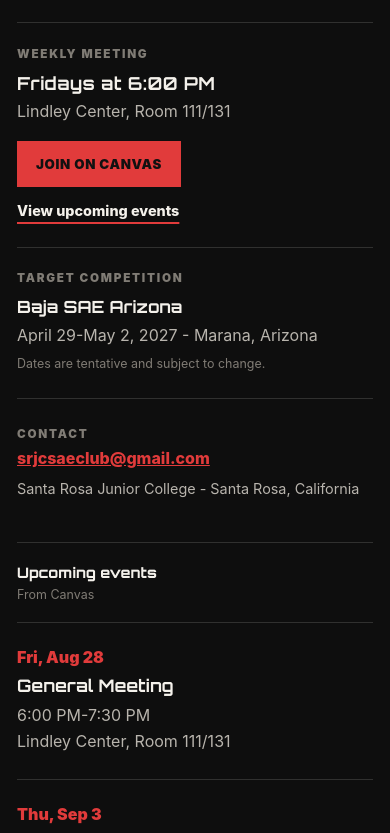
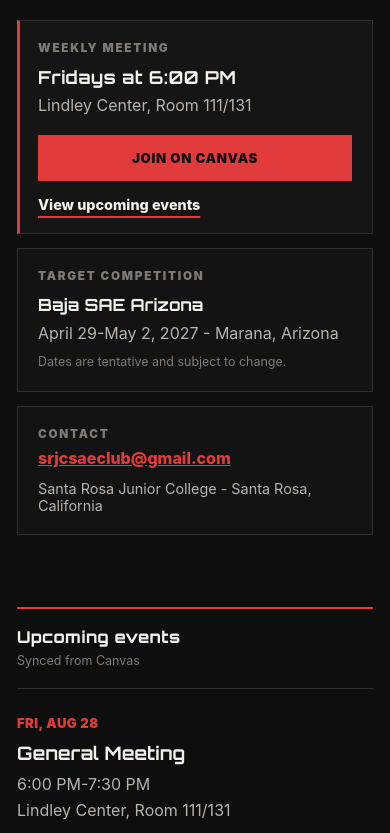
Before and after one commit to SRJC-Baja-SAE/srjc-baja-website, a React (Vite) app: page / in a window 390 px wide. Shown: the part 7160-7993 px from the top of the page. Built offline with nearby package versions, Linux system fonts and the light colour scheme.

Commit message:
fix: clarify mobile calendar hierarchy

```diff
--- a/src/App.tsx
+++ b/src/App.tsx
@@ -363,7 +363,7 @@
             <section className="calendar-events" id="events" aria-labelledby="events-heading">
               <div className="calendar-events-heading">
                 <h3 id="events-heading">Upcoming events</h3>
-                <small>From Canvas</small>
+                <small>Synced from Canvas</small>
               </div>
               {upcomingEvents.length > 0 ? (
                 <ol className="calendar-event-list">
--- a/src/styles.css
+++ b/src/styles.css
@@ -1355,9 +1355,53 @@
     max-width: 100%;
   }
 
+  .calendar-layout {
+    gap: 72px;
+  }
+
+  .meeting-block,
+  .competition-target,
+  .contact-block {
+    padding: 20px;
+    background: #131313;
+    border: 1px solid var(--line);
+  }
+
+  .meeting-block {
+    margin-top: 32px;
+    padding-left: 18px;
+    background: #151515;
+    border-left: 3px solid var(--accent);
+  }
+
+  .competition-target,
+  .contact-block {
+    margin-top: 14px;
+  }
+
+  .calendar-events {
+    border-top: 2px solid var(--accent);
+  }
+
+  .calendar-events-heading {
+    padding: 18px 0 20px;
+  }
+
+  .calendar-events-heading > h3 {
+    font-size: 1.02rem;
+    letter-spacing: 0.02em;
+  }
+
   .calendar-event {
     grid-template-columns: 105px minmax(0, 1fr);
     gap: 20px;
+    padding-block: 26px 28px;
+  }
+
+  .calendar-event-date {
+    font-size: 0.82rem;
+    letter-spacing: 0.035em;
+    text-transform: uppercase;
   }
 
   .footer-main {
@@ -1464,6 +1508,11 @@
     min-height: 120px;
   }
 
+  .meeting-block .button {
+    width: 100%;
+    justify-self: stretch;
+  }
+
   .calendar-events-heading {
     align-items: flex-start;
     flex-direction: column;
@@ -1472,7 +1521,11 @@
 
   .calendar-event {
     grid-template-columns: 1fr;
-    gap: 8px;
+    gap: 10px;
+  }
+
+  .calendar-event-body h3 {
+    font-size: 1.16rem;
   }
 
   .footer-main {
```
